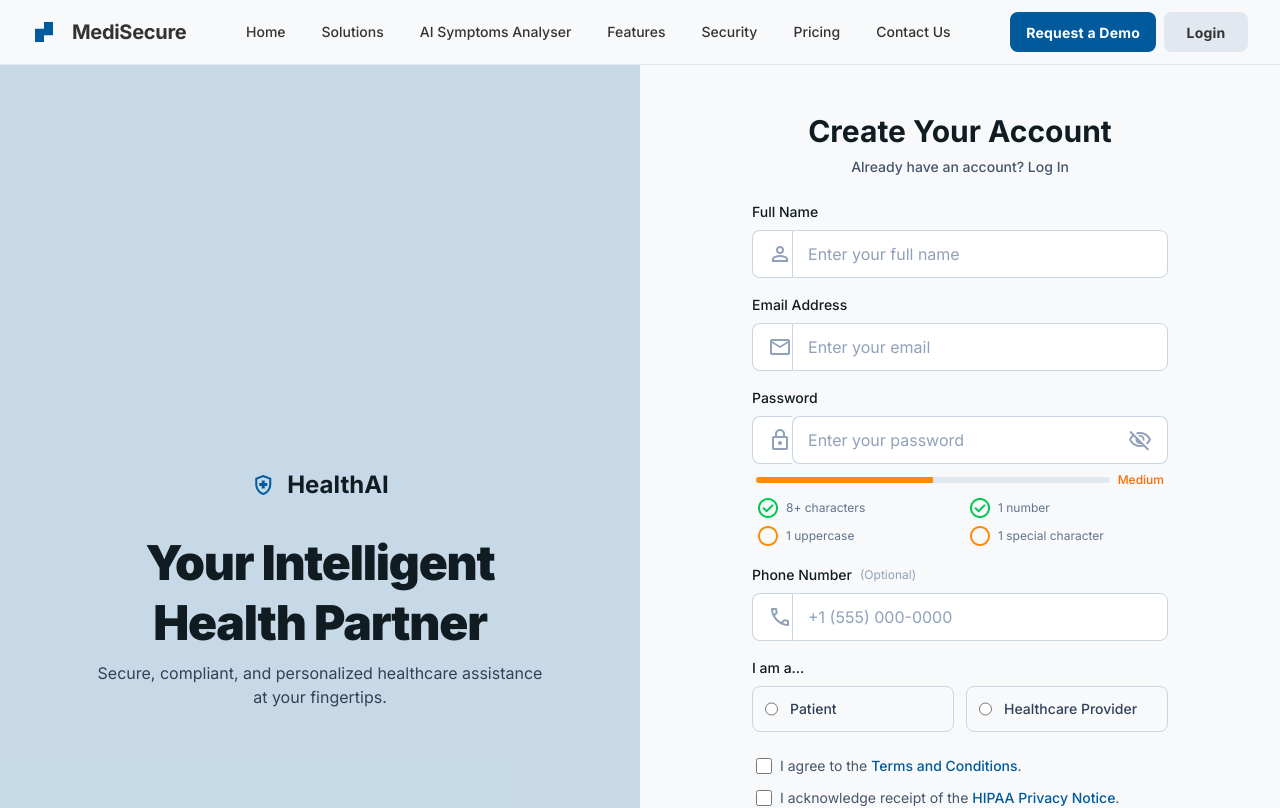
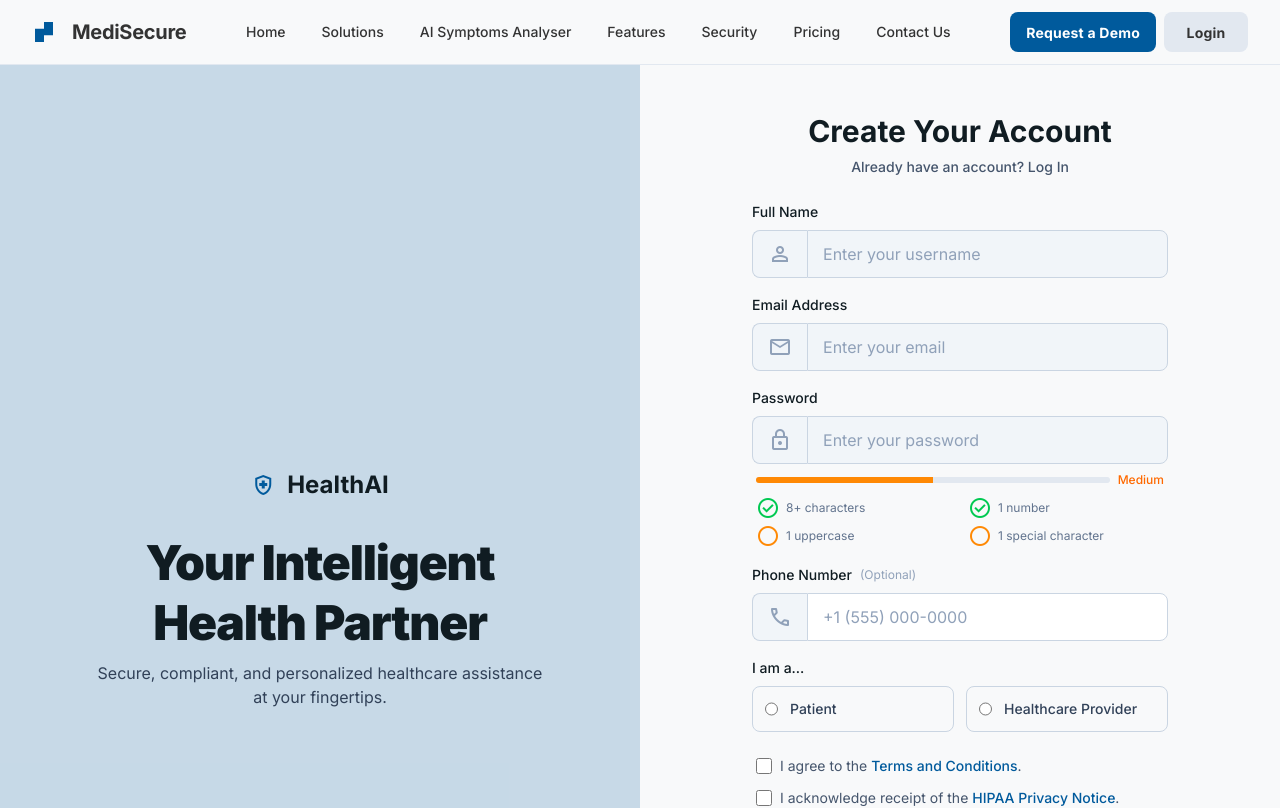
Before and after one commit to Mr-XX23/ai_health_assistent, a React (Vite) app: page /signup in a window 1280 px wide. Shown: the top 808 px of the page. Built offline with nearby package versions, Linux system fonts and the light colour scheme.

Commit message:
Login and Register

```diff
--- a/src/pages/Contact/ConctactUs.tsx
+++ b/src/pages/Contact/ConctactUs.tsx
@@ -23,7 +23,7 @@ const ConctactUs = () => {
                 <form action="#" className="mt-6 space-y-6" method="POST">
                   <div>
                     <label
-                      className="block text-sm font-medium text-light"
+                      className="p-2 block text-sm font-medium text-light"
                       htmlFor="name"
                     >
                       Full Name
@@ -84,7 +84,7 @@ const ConctactUs = () => {
                     </label>
                     <div className="mt-1">
                       <textarea
-                        className="block w-full rounded-lg border-slate-300 shadow-sm focus:border-primary focus:ring-primary sm:text-sm"
+                        className="p-2 block w-full rounded-lg border-slate-300 shadow-sm focus:border-primary focus:ring-primary sm:text-sm"
                         id="message"
                         name="message"
                         placeholder="Your message here..."
--- a/src/pages/LoginAndRegistration/ForgetPassword/ForgetPassword.tsx
+++ b/src/pages/LoginAndRegistration/ForgetPassword/ForgetPassword.tsx
@@ -51,7 +51,7 @@ const ForgetPassword = () => {
                             Email Address
                           </p>
                           <div className="flex w-full flex-1 items-stretch rounded-lg">
-                            <div className="text-slate-400 flex border border-slate-300 bg-slate-100 dark:bg-slate-800 dark:border-slate-600 items-center justify-center pl-[15px] rounded-l-lg border-r-0">
+                            <div className="text-slate-400 flex border border-slate-300 bg-slate-100 dark:bg-slate-800 dark:border-slate-600 items-center justify-center px-[15px] rounded-l-lg border-r-0">
                               <span className="material-symbols-outlined text-[20px]">
                                 mail
                               </span>
@@ -60,7 +60,7 @@ const ForgetPassword = () => {
                               className="form-input flex w-full min-w-0 flex-1 resize-none overflow-hidden rounded-lg text-[#101c22] dark:text-slate-200 focus:outline-0 focus:ring-2 focus:ring-primary/50 border border-slate-300 bg-slate-100 dark:bg-slate-800 dark:border-slate-600 focus:border-primary/80 dark:focus:border-primary/80 h-12 placeholder:text-slate-400 p-[15px] rounded-l-none text-base font-normal leading-normal"
                               placeholder="Enter your email"
                               type="email"
-                              value=""
+                              // value=""
                             />
                           </div>
                         </label>
--- a/src/pages/LoginAndRegistration/ForgetPassword/PasswordUpdated.tsx
+++ b/src/pages/LoginAndRegistration/ForgetPassword/PasswordUpdated.tsx
@@ -51,7 +51,10 @@ const PasswordUpdated = () => {
                         securely.
                       </p>
                       <div className="flex px-4 py-5 justify-center">
-                        <button className="flex w-full max-w-[480px] cursor-pointer items-center justify-center overflow-hidden rounded-lg h-12 px-5 bg-primary text-slate-50 text-base font-bold leading-normal tracking-[0.015em] hover:bg-primary/90 focus:outline-none focus:ring-2 focus:ring-primary/50 focus:ring-offset-2 focus:ring-offset-background-light dark:focus:ring-offset-background-dark transition-colors">
+                        <button
+                          className="flex w-full max-w-[480px] cursor-pointer items-center justify-center overflow-hidden rounded-lg h-12 px-5 bg-primary text-slate-50 text-base font-bold leading-normal tracking-[0.015em] hover:bg-primary/90 focus:outline-none focus:ring-2 focus:ring-primary/50 focus:ring-offset-2 focus:ring-offset-background-light dark:focus:ring-offset-background-dark transition-colors"
+                          onClick={() => navigate("/login")}
+                        >
                           <span
                             className="truncate"
                             onClick={() => navigate("/login")}
--- a/src/pages/LoginAndRegistration/ForgetPassword/SetNewPassword.tsx
+++ b/src/pages/LoginAndRegistration/ForgetPassword/SetNewPassword.tsx
@@ -167,7 +167,7 @@ const SetNewPassword = () => {
                   Need help?{" "}
                   <a
                     className="font-medium text-primary hover:underline"
-                    href="#"
+                    onClick={() => navigate("/contact")}
                   >
                     Contact Support
                   </a>
--- a/src/pages/LoginAndRegistration/Login/LoginPage.tsx
+++ b/src/pages/LoginAndRegistration/Login/LoginPage.tsx
@@ -72,7 +72,7 @@ const LoginPage = () => {
                                 Email Address
                               </p>
                               <div className="flex w-full flex-1 items-stretch rounded-lg">
-                                <div className="text-slate-400 flex border border-slate-300 bg-slate-100 dark:bg-slate-800 dark:border-slate-600 items-center justify-center pl-[15px] rounded-l-lg border-r-0">
+                                <div className="text-slate-400 flex border border-slate-300 bg-slate-100 dark:bg-slate-800 dark:border-slate-600 items-center justify-center px-[15px] rounded-l-lg border-r-0">
                                   <span className="material-symbols-outlined text-[20px]">
                                     mail
                                   </span>
@@ -81,7 +81,7 @@ const LoginPage = () => {
                                   className="form-input flex w-full min-w-0 flex-1 resize-none overflow-hidden rounded-lg text-[#101c22] dark:text-slate-200 focus:outline-0 focus:ring-2 focus:ring-primary/50 border border-slate-300 bg-slate-100 dark:bg-slate-800 dark:border-slate-600 focus:border-primary/80 dark:focus:border-primary/80 h-12 placeholder:text-slate-400 p-[15px] rounded-l-none text-base font-normal leading-normal"
                                   placeholder="Enter your email"
                                   type="email"
-                                  value=""
+                                  // value=""
                                 />
                               </div>
                             </label>
@@ -91,24 +91,20 @@ const LoginPage = () => {
                                 Password
                               </p>
                               <div className="flex w-full flex-1 items-stretch rounded-lg">
-                                <div className="text-slate-400 flex border border-slate-300 bg-slate-100 dark:bg-slate-800 dark:border-slate-600 items-center justify-center pl-[15px] rounded-l-lg border-r-0">
-                                  <span className="material-symbols-outlined text-[20px] ">
+                                <div className="text-slate-400 flex border border-slate-300 bg-slate-100 dark:bg-slate-800 dark:border-slate-600 items-center justify-center px-[15px] rounded-l-lg border-r-0">
+                                  <span className="material-symbols-outlined text-[20px]">
                                     lock
                                   </span>
                                 </div>
                                 <input
-                                  className="form-input flex w-full min-w-0 flex-1 resize-none overflow-hidden rounded-lg text-[#101c22] dark:text-slate-200 focus:outline-0 focus:ring-2 focus:ring-primary/50 border border-slate-300 bg-slate-100 dark:bg-slate-800 dark:border-slate-600 focus:border-primary/80 dark:focus:border-primary/80 h-12 placeholder:text-slate-400 p-[15px] rounded-r-none border-r-0 pr-2 text-base font-normal leading-normal"
+                                  className="form-input flex w-full min-w-0 flex-1 resize-none overflow-hidden rounded-lg text-[#101c22] dark:text-slate-200 focus:outline-0 focus:ring-2 focus:ring-primary/50 border border-slate-300 bg-slate-100 dark:bg-slate-800 dark:border-slate-600 focus:border-primary/80 dark:focus:border-primary/80 h-12 placeholder:text-slate-400 p-[15px] rounded-l-none text-base font-normal leading-normal"
                                   placeholder="Enter your password"
                                   type="password"
-                                  value=""
+                                  // value=""
                                 />
-                                <div className="text-slate-400 flex border border-slate-300 bg-slate-100 dark:bg-slate-800 dark:border-slate-600 items-center justify-center pr-[15px] rounded-r-lg border-l-0 cursor-pointer">
-                                  <span className="material-symbols-outlined text-[20px]">
-                                    visibility_off
-                                  </span>
-                                </div>
                               </div>
                             </label>
+
                             {/* <!-- Forgot Password Link --> */}
                             <span onClick={() => navigate("/forgot-password")}>
                               <p className="text-slate-500 dark:text-slate-400 text-sm font-normal leading-normal pb-3 pt-1 px-1 text-right underline cursor-pointer hover:text-primary transition-colors">
@@ -135,6 +131,7 @@ const LoginPage = () => {
                               <svg
                                 className="h-5 w-5"
                                 fill="none"
+                                viewBox="0 0 24 24"
                                 xmlns="http://www.w3.org/2000/svg"
                               >
                                 <path
--- a/src/pages/LoginAndRegistration/SignUpPages/SignUp.tsx
+++ b/src/pages/LoginAndRegistration/SignUpPages/SignUp.tsx
@@ -55,16 +55,16 @@ const SignUp = () => {
                             Full Name
                           </p>
                           <div className="flex w-full flex-1 items-stretch rounded-lg">
-                            <div className="text-slate-400 flex border border-slate-300 bg-white dark:bg-slate-800 dark:border-slate-600 items-center justify-center pl-[15px] rounded-l-lg border-r-0">
+                            <div className="text-slate-400 flex border border-slate-300 bg-slate-100 dark:bg-slate-800 dark:border-slate-600 items-center justify-center px-[15px] rounded-l-lg border-r-0">
                               <span className="material-symbols-outlined text-[20px]">
                                 person
                               </span>
                             </div>
                             <input
-                              className="form-input flex w-full min-w-0 flex-1 resize-none overflow-hidden rounded-lg text-[#101c22] dark:text-slate-200 focus:outline-0 focus:ring-2 focus:ring-primary/50 border border-slate-300 bg-white dark:bg-slate-800 dark:border-slate-600 focus:border-primary/80 dark:focus:border-primary/80 h-12 placeholder:text-slate-400 p-[15px] rounded-l-none text-base font-normal leading-normal"
-                              placeholder="Enter your full name"
+                              className="form-input flex w-full min-w-0 flex-1 resize-none overflow-hidden rounded-lg text-[#101c22] dark:text-slate-200 focus:outline-0 focus:ring-2 focus:ring-primary/50 border border-slate-300 bg-slate-100 dark:bg-slate-800 dark:border-slate-600 focus:border-primary/80 dark:focus:border-primary/80 h-12 placeholder:text-slate-400 p-[15px] rounded-l-none text-base font-normal leading-normal"
+                              placeholder="Enter your username"
                               type="text"
-                              value=""
+                              // value=""
                             />
                           </div>
                         </label>
@@ -73,16 +73,16 @@ const SignUp = () => {
                             Email Address
                           </p>
                           <div className="flex w-full flex-1 items-stretch rounded-lg">
-                            <div className="text-slate-400 flex border border-slate-300 bg-white dark:bg-slate-800 dark:border-slate-600 items-center justify-center pl-[15px] rounded-l-lg border-r-0">
+                            <div className="text-slate-400 flex border border-slate-300 bg-slate-100 dark:bg-slate-800 dark:border-slate-600 items-center justify-center px-[15px] rounded-l-lg border-r-0">
                               <span className="material-symbols-outlined text-[20px]">
                                 mail
                               </span>
                             </div>
                             <input
-                              className="form-input flex w-full min-w-0 flex-1 resize-none overflow-hidden rounded-lg text-[#101c22] dark:text-slate-200 focus:outline-0 focus:ring-2 focus:ring-primary/50 border border-slate-300 bg-white dark:bg-slate-800 dark:border-slate-600 focus:border-primary/80 dark:focus:border-primary/80 h-12 placeholder:text-slate-400 p-[15px] rounded-l-none text-base font-normal leading-normal"
+                              className="form-input flex w-full min-w-0 flex-1 resize-none overflow-hidden rounded-lg text-[#101c22] dark:text-slate-200 focus:outline-0 focus:ring-2 focus:ring-primary/50 border border-slate-300 bg-slate-100 dark:bg-slate-800 dark:border-slate-600 focus:border-primary/80 dark:focus:border-primary/80 h-12 placeholder:text-slate-400 p-[15px] rounded-l-none text-base font-normal leading-normal"
                               placeholder="Enter your email"
                               type="email"
-                              value=""
+                              // value=""
                             />
                           </div>
                         </label>
@@ -91,22 +91,17 @@ const SignUp = () => {
                             Password
                           </p>
                           <div className="flex w-full flex-1 items-stretch rounded-lg">
-                            <div className="text-slate-400 flex border border-slate-300 bg-white dark:bg-slate-800 dark:border-slate-600 items-center justify-center pl-[15px] rounded-l-lg border-r-0">
-                              <span className="material-symbols-outlined  text-[20px]">
+                            <div className="text-slate-400 flex border border-slate-300 bg-slate-100 dark:bg-slate-800 dark:border-slate-600 items-center justify-center px-[15px] rounded-l-lg border-r-0">
+                              <span className="material-symbols-outlined text-[20px]">
                                 lock
                               </span>
                             </div>
                             <input
-                              className="form-input flex w-full min-w-0 flex-1 resize-none overflow-hidden rounded-lg text-[#101c22] dark:text-slate-200 focus:outline-0 focus:ring-2 focus:ring-primary/50 border border-slate-300 bg-white dark:bg-slate-800 dark:border-slate-600 focus:border-primary/80 dark:focus:border-primary/80 h-12 placeholder:text-slate-400 p-[15px] rounded-r-none border-r-0 pr-2 text-base font-normal leading-normal"
+                              className="form-input flex w-full min-w-0 flex-1 resize-none overflow-hidden rounded-lg text-[#101c22] dark:text-slate-200 focus:outline-0 focus:ring-2 focus:ring-primary/50 border border-slate-300 bg-slate-100 dark:bg-slate-800 dark:border-slate-600 focus:border-primary/80 dark:focus:border-primary/80 h-12 placeholder:text-slate-400 p-[15px] rounded-l-none text-base font-normal leading-normal"
                               placeholder="Enter your password"
                               type="password"
-                              value=""
+                              // value=""
                             />
-                            <div className="text-slate-400 flex border border-slate-300 bg-white dark:bg-slate-800 dark:border-slate-600 items-center justify-center pr-[15px] rounded-r-lg border-l-0 cursor-pointer">
-                              <span className="material-symbols-outlined text-[20px]">
-                                visibility_off
-                              </span>
-                            </div>
                           </div>
                           <div className="mt-2 space-y-2 px-1">
                             <div className="flex items-center gap-2">
@@ -155,7 +150,7 @@ const SignUp = () => {
                             </span>
                           </div>
                           <div className="flex w-full flex-1 items-stretch rounded-lg">
-                            <div className="text-slate-400 flex border border-slate-300 bg-white dark:bg-slate-800 dark:border-slate-600 items-center justify-center pl-[15px] rounded-l-lg border-r-0">
+                            <div className="text-slate-400 flex border border-slate-300 bg-slate-100 dark:bg-slate-800 dark:border-slate-600 items-center justify-center px-[15px] rounded-l-lg border-r-0">
                               <span className="material-symbols-outlined text-[20px]">
                                 phone
                               </span>
```
